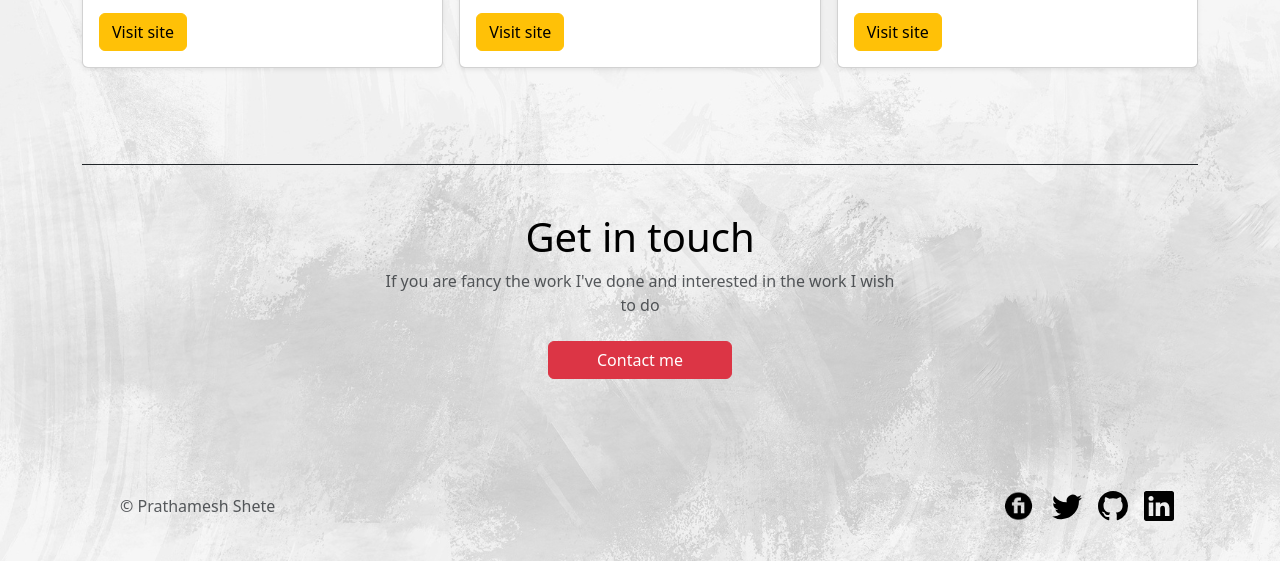
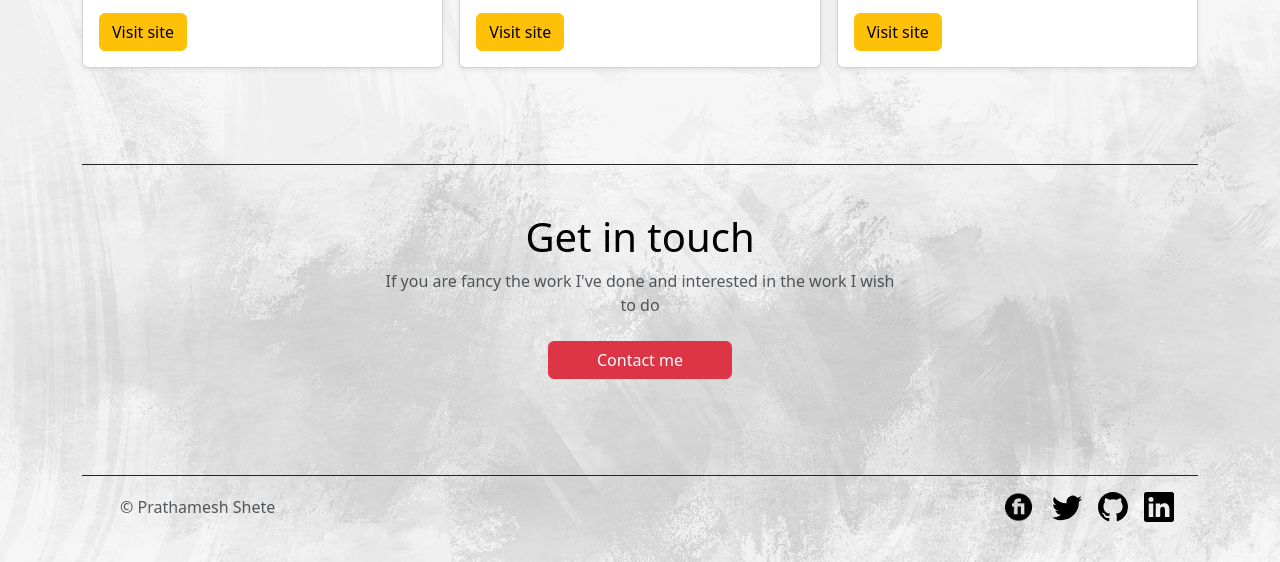
Before and after one commit to Inferno3345/css-html-portfolio, a plain HTML site: page index.html in a window 1280 px wide. Shown: the part 1639-2201 px from the top of the page. Drawn offline with nearby package versions, Linux system fonts and the light colour scheme.

Commit message:
Update index.html

```diff
--- a/index.html
+++ b/index.html
@@ -160,7 +160,7 @@
     </section>
     <section id="footer">
         <div class="container ">
-        <footer class="d-flex flex-wrap justify-content-between align-items-center py-3 mb-4 border-dark">
+        <footer class="d-flex flex-wrap justify-content-between align-items-center py-3 mb-4 border-top border-dark">
 
             <div class="col-md-4 d-flex align-items-center">
               <a href="/" class="mb-3 me-2 mb-md-0 text-body-secondary text-decoration-none lh-1">
```
